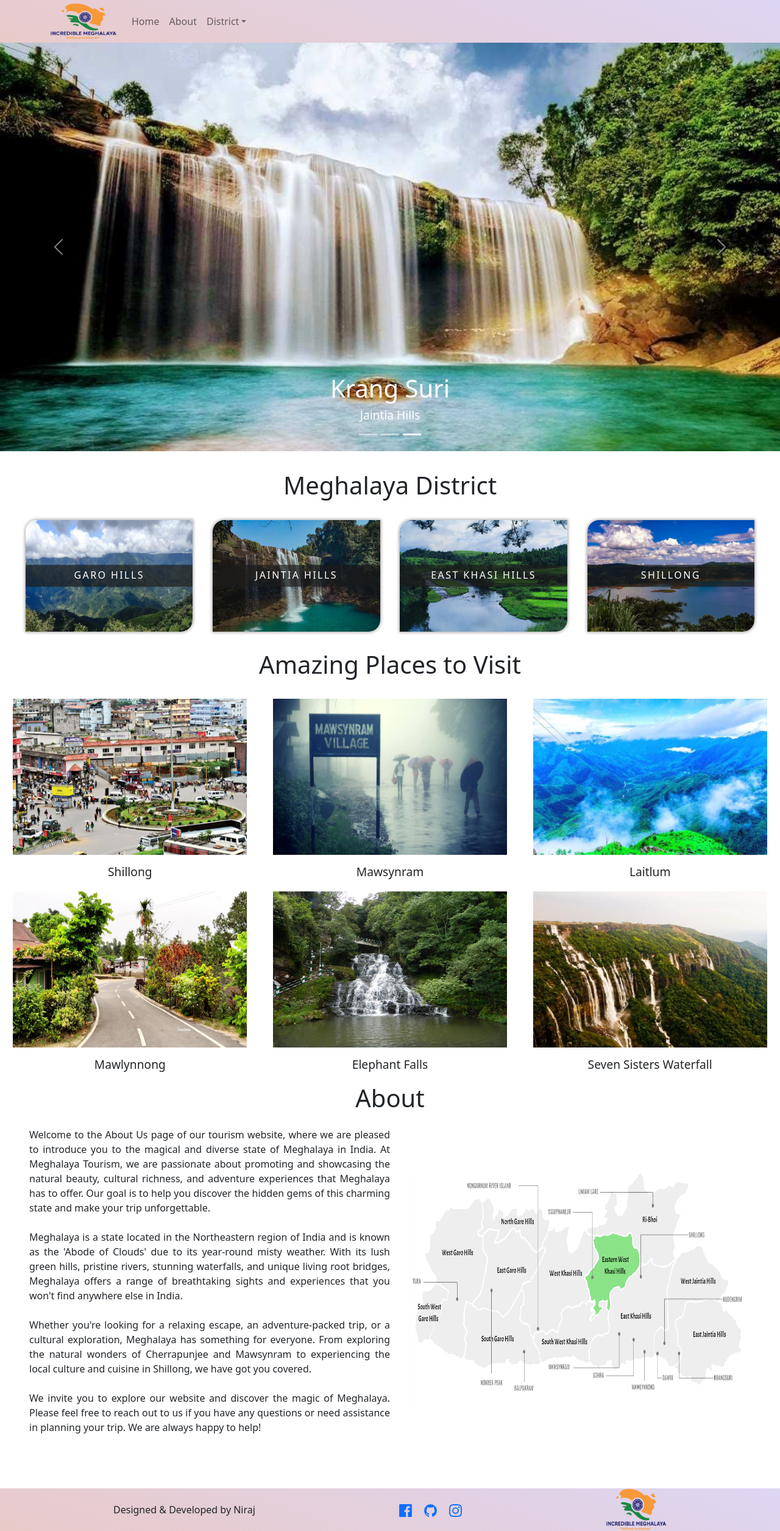
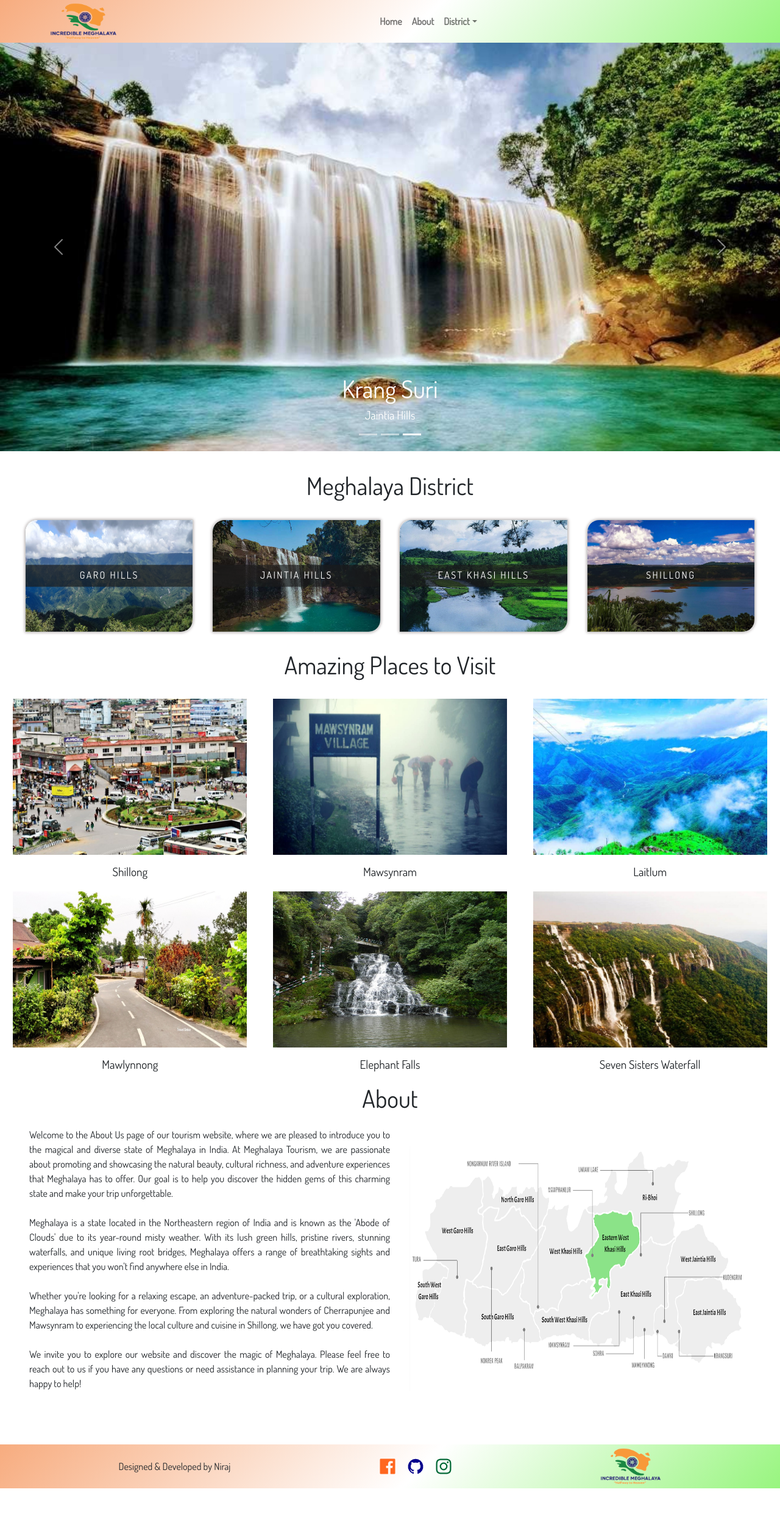
Before and after one commit to NirajKrTiwari/IncredibleMeghalaya, a React (Create React App) app: page / in a window 1280 px wide. Shown: the whole page at 61% size. After the commit the page ends 2441 px from the top, so only its background shows below. Built offline with nearby package versions, Linux system fonts and the light colour scheme.

Commit message:
initial commit

```diff
--- a/public/index.html
+++ b/public/index.html
@@ -15,6 +15,14 @@
       user's mobile device or desktop. See https://developers.google.com/web/fundamentals/web-app-manifest/
     -->
     <link rel="manifest" href="%PUBLIC_URL%/manifest.json" />
+    <!-- google font -->
+    <link rel="preconnect" href="https://fonts.googleapis.com">
+<link rel="preconnect" href="https://fonts.gstatic.com" crossorigin>
+<link href="https://fonts.googleapis.com/css2?family=Dosis&display=swap" rel="stylesheet">
+
+
+
+    <!-- google font -->
     <link
   rel="stylesheet"
   href="https://cdn.jsdelivr.net/npm/bootstrap@5.2.3/dist/css/bootstrap.min.css"
--- a/src/components/District.jsx
+++ b/src/components/District.jsx
@@ -103,7 +103,7 @@ export default function District()
         },
         {
             title:"Cathedral Catholic Church",
-            image:"https://lh5.googleusercontent.com/p/AF1QipOnwvxx0FYIOg1yrbo8QKbhHacyEL7XKl3DVBSc=w1080-k-no",
+            image:"https://www.trawell.in/admin/images/upload/648495828Shillong_Cathedral_of_Mary_Help_of_Christian_Main.jpg",
             category:"Shillong"
         },
         {
@@ -134,9 +134,11 @@ export default function District()
     console.log(value2);
     const [navigation, setNavigation] = useState("")
     const navigate = useNavigate();
-    if(value !== ""){
+
+    if(navigation !== ""){
         navigate(`/Info?${navigation}`)
     }
+
     console.log(navigation);
     //navigate to the top of the screen when render page
     useEffect(() => {
@@ -150,7 +152,7 @@ export default function District()
           {
                 data.map((value)=>(
                     value.category===value2 && (
-                    <div className={css.content} onClick={()=>{setNavigation(value.title)}} >
+                    <div className={css.content} onClick={()=>{setNavigation(value.title) }} >
                         <a >
                             <div className={css.contentOverlay}></div>
                             <img className={css.contentImage} src={value.image}  alt=""/>
--- a/src/components/Footer.jsx
+++ b/src/components/Footer.jsx
@@ -2,21 +2,21 @@ import React from 'react';
 import css from '../styles/Footer.module.css';
 import { UilFacebook, UilGithub, UilInstagram } from '@iconscout/react-unicons';
 import Logo from "../Assets/Logo1.png";
+import {Link} from 'react-router-dom'
 export default function Footer (){
   return(
     <div className={css.container}>
       <span>Designed & Developed by Niraj</span>
       <div className={css.social}>
-        <a href="https://www.facebook.com/"><a target="_blank"><UilFacebook size={25} /></a></a>
-        <a href="https://github.com/NirajKrTiwari"><a target="_blank"><UilGithub size={25} /></a></a>
-        <a href="https://www.instagram.com/"><a target="_blank"><UilInstagram size={25} /></a></a>
+        <a href="https://www.facebook.com/"><a target="_blank"><UilFacebook size={30}  color="#FF671F"/></a></a>
+        <a href="https://github.com/NirajKrTiwari"><a target="_blank"><UilGithub size={30} color="#06038D"/></a></a>
+        <a href="https://www.instagram.com/"><a target="_blank"><UilInstagram size={30} color="#046A38" /></a></a>
       </div>
-      <a href="/">
+      <Link to="/">
         <div className={css.logo}>
-          <img src={Logo} alt=""  width={100} height={70} />
-          {/* <span>Under Belly</span> */}
+          <img src={Logo} alt=""  width={110} height={60} />
         </div>
-      </a>
+      </Link>
 
     </div>
   )
--- a/src/components/Info.jsx
+++ b/src/components/Info.jsx
@@ -7,7 +7,6 @@ export default function Info()
     const url = window.location.href;
     const value = (url.split("?")[1]).replace(/[0-9]/g,'');
     const value2=value.replace(/[`~!@#$%^&*()_|+\-=?;:'",.<>\{\}\[\]\\\/]/gi, ' ');
-    console.log(value2);
 
     const data=[
         {
@@ -180,7 +179,7 @@ export default function Info()
         },
         {
             title: "Cathedral Catholic Church",
-            image1: "https://lh5.googleusercontent.com/p/AF1QipOnwvxx0FYIOg1yrbo8QKbhHacyEL7XKl3DVBSc=w1080-k-no",
+            image1: "https://www.trawell.in/admin/images/upload/648495828Shillong_Cathedral_of_Mary_Help_of_Christian_Main.jpg",
             image2:"https://nexplore.org/blog/wp-content/uploads/et_temp/3181112909_489170a03f_b-539159_1024x675.jpg",
             link: "",
             video:"https://www.youtube.com/watch?v=pmpDJqEvzg8",
--- a/src/components/Navigation.jsx
+++ b/src/components/Navigation.jsx
@@ -5,24 +5,25 @@ import NavDropdown from 'react-bootstrap/NavDropdown';
 import Logo1 from '../Assets/Logo1.png'
 import {Link} from 'react-router-dom'
 import AnchorLink from "react-anchor-link-smooth-scroll";
-
+import { useState } from 'react';
 // import css from "../styles/index.module.css"
 function Navigation() {
+  const [expanded, setExpanded] = useState(false);
   return (
-    <Navbar collapseOnSelect expand="lg" style={{background:'#FAACA8',backgroundImage:" linear-gradient(19deg, #e9cac9 0%, #DDD6F3 100%)",padding:"0px"}}>
+    <Navbar expanded={expanded} collapseOnSelect expand="lg" style={{background:'#f7ac7f',backgroundImage:"linear-gradient(135deg, #f7ac7f 0%, #ffffff 54%, #98f57f 100%)",padding:"0px",fontWeight:"bold"}}>
       <Container>
         <Navbar.Brand as={Link} to="/" style={{border:"none"}}><img src={Logo1} alt="" width={110} height={60}/></Navbar.Brand>
-        <Navbar.Toggle aria-controls="responsive-navbar-nav" />
-        <Navbar.Collapse id="responsive-navbar-nav" >
-          <Nav className="me-auto text-black">
-            <Nav.Link as={Link} to="/">Home</Nav.Link>
-            <Nav.Link  as={Link} to="/About">About</Nav.Link>
+        <Navbar.Toggle onClick={() => setExpanded(expanded ? false : "expanded")} aria-controls="responsive-navbar-nav" />
+        <Navbar.Collapse id="responsive-navbar-nav " >
+          <Nav className="me-auto text-black m-auto ">
+            <Nav.Link onClick={() => setExpanded(false)} as={Link} to="/">Home</Nav.Link>
+            <Nav.Link onClick={() => setExpanded(false)} as={Link} to="/About">About</Nav.Link>
            {/* <Nav.Link as={Link} to="/District">District</Nav.Link> */}
             <NavDropdown title="District" id="collasible-nav-dropdown">
-              <NavDropdown.Item  as={Link} to="/District/?Garo Hills">Garo Hills</NavDropdown.Item>
-              <NavDropdown.Item  as={Link} to="/District/?Jaintia Hills">Jaintia Hills</NavDropdown.Item>
-              <NavDropdown.Item  as={Link} to="/District/?East Khasi Hills">East Khasi Hills</NavDropdown.Item>
-              <NavDropdown.Item  as={Link} to="/District/?Shillong">Shillong</NavDropdown.Item>
+              <NavDropdown.Item onClick={() => setExpanded(false)} as={Link} to="/District/?Garo%20Hills">Garo Hills</NavDropdown.Item>
+              <NavDropdown.Item onClick={() => setExpanded(false)} as={Link} to="/District/?Jaintia%20Hills">Jaintia Hills</NavDropdown.Item>
+              <NavDropdown.Item onClick={() => setExpanded(false)} as={Link} to="/District/?East%20Khasi%20Hills">East Khasi Hills</NavDropdown.Item>
+              <NavDropdown.Item onClick={() => setExpanded(false)} as={Link} to="/District/?Shillong">Shillong</NavDropdown.Item>
               {/* <NavDropdown.Divider />
               <NavDropdown.Item href="#action/3.4">
                 Separated link
--- a/src/index.css
+++ b/src/index.css
@@ -1,8 +1,9 @@
-body {
+ body {
   margin: 0;
-  font-family: -apple-system, BlinkMacSystemFont, 'Segoe UI', 'Roboto', 'Oxygen',
+  /* font-family: -apple-system, BlinkMacSystemFont, 'Segoe UI', 'Roboto', 'Oxygen',
     'Ubuntu', 'Cantarell', 'Fira Sans', 'Droid Sans', 'Helvetica Neue',
-    sans-serif;
+    sans-serif; */
+    font-family: 'Dosis', sans-serif !important;
   -webkit-font-smoothing: antialiased;
   -moz-osx-font-smoothing: grayscale;
 }
--- a/src/styles/Footer.module.css
+++ b/src/styles/Footer.module.css
@@ -19,15 +19,17 @@
     align-items: center;
     /* margin-top: 4rem; */
     /* background: linear-gradient(1deg,rgba(255,237,237,0.85) 0%, rgba(255,255,255,0) 14rem); */
-    background-color: #FAACA8;
-background-image: linear-gradient(19deg, #e9cac9 0%, #DDD6F3 100%);
-
+    background-color: #f7ac7f;
+    background-image: linear-gradient(135deg, #f7ac7f 0%, #ffffff 54%, #98f57f 100%);
     align-items: center;
     flex-direction: row;
     justify-content: space-evenly;
     width: 100%;
     /* bottom: 0;
     z-index: 10000; */
+
+    padding: 6px 0;
+
 
 }
 .container>span
@@ -67,6 +69,8 @@ background-image: linear-gradient(19deg, #e9cac9 0%, #DDD6F3 100%);
     /* position: fixed; */
     bottom: 0;
     z-index: 10000;
+    padding: 4px 0;
+
 }
 .container>span
 {
```
Also changed, not shown: src/App.js (line endings or trailing spaces).
